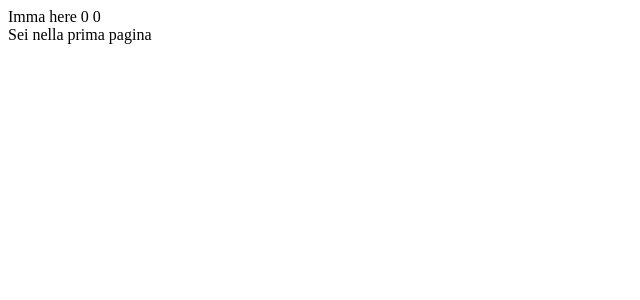
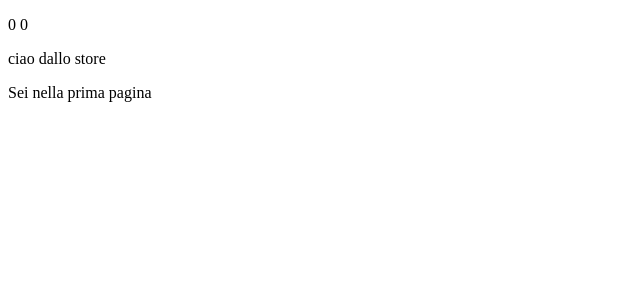
Before and after one commit to AndreaMinato/nuxt-starter, a Nuxt app: page / in a window 1280 px wide. Shown: the top 300 px of the page, without its empty margins (0-640 px from the left). Built offline with nearby package versions, Linux system fonts and the light colour scheme.

Commit message:
add pinia

```diff
--- a/app.vue
+++ b/app.vue
@@ -1,11 +1,14 @@
 <script lang="ts" setup>
+const store = useMainStore()
 const { x, y } = useMouse()
 </script>
 
 <template>
   <div>
-    Imma here {{ x }} {{ y }}
-
+    <p>{{ x }} {{ y }}</p>
+    <p>
+      {{ store.inStore }}
+    </p>
     <NuxtPage />
   </div>
 </template>
--- a/nuxt.config.ts
+++ b/nuxt.config.ts
@@ -1,15 +1,26 @@
+/* eslint-disable node/prefer-global/process */
+
 // https://nuxt.com/docs/api/configuration/nuxt-config
 export default defineNuxtConfig({
   compatibilityDate: '2024-04-03',
   devtools: { enabled: true },
-  modules: [
-    '@nuxt/eslint',
-    '@vueuse/nuxt',
-  ],
+  modules: ['@nuxt/eslint', '@vueuse/nuxt', '@pinia/nuxt'],
 
   eslint: {
     config: {
       standalone: false,
     },
   },
+
+  imports: {
+    dirs: [
+      'store/**',
+      'components/**',
+    ],
+  },
+  runtimeConfig: {
+    public: {
+      ENVIRONMENT: process.env.ENVIRONMENT,
+    },
+  },
 })
--- a/package.json
+++ b/package.json
@@ -2,6 +2,7 @@
   "name": "nuxt-app",
   "type": "module",
   "private": true,
+  "packageManager": "pnpm@9.0.2+sha1.2a34aeb80bf8e8435815d14f620ec4ba0eff1604",
   "scripts": {
     "build": "nuxt build",
     "dev": "nuxt dev",
@@ -15,6 +16,7 @@
   },
   "dependencies": {
     "@nuxt/eslint": "^0.5.7",
+    "@pinia/nuxt": "^0.5.5",
     "@vueuse/core": "^11.1.0",
     "@vueuse/nuxt": "^11.1.0",
     "nuxt": "^3.13.2",
--- /dev/null
+++ b/store/mainStore.ts
@@ -0,0 +1,7 @@
+export const useMainStore = defineStore('main store', () => {
+  const inStore = ref('ciao dallo store')
+
+  return {
+    inStore,
+  }
+})
```
Also changed, not shown: 1 other file (tests, documents, lock files or other folders).
